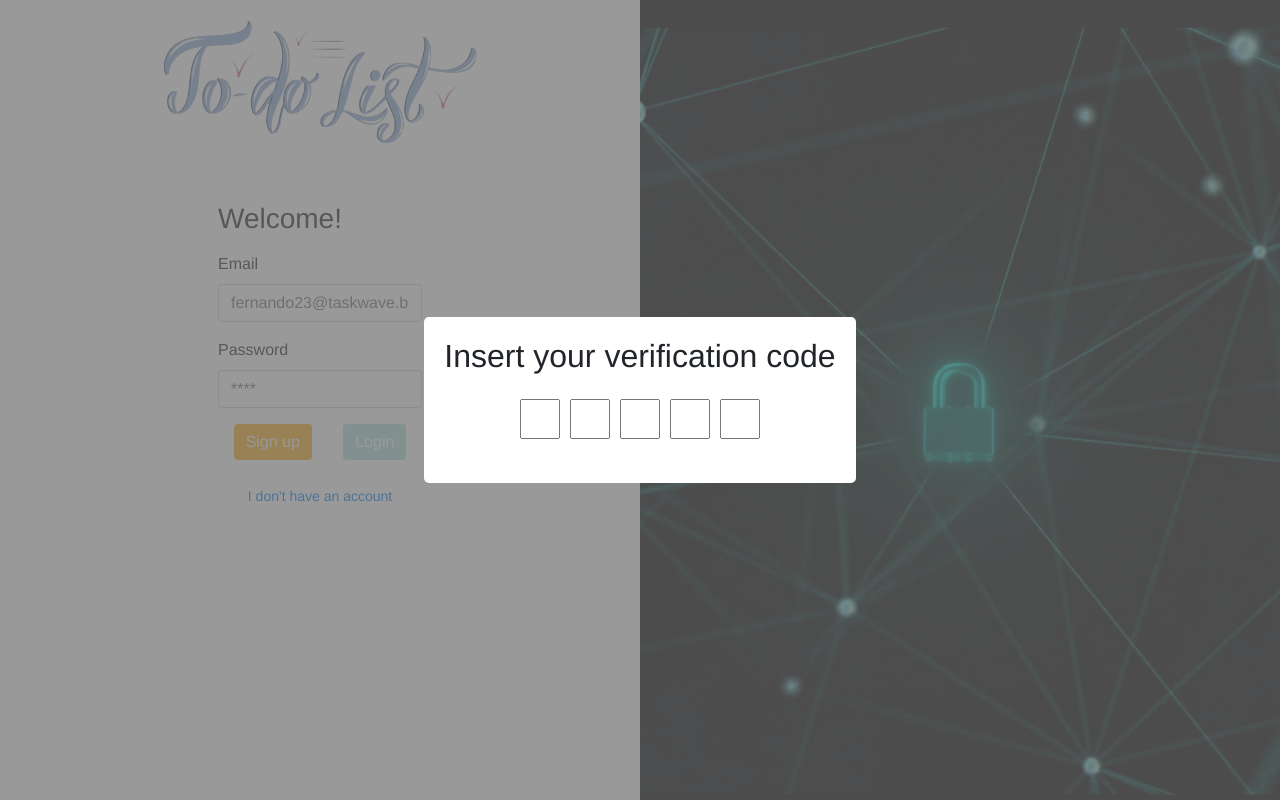
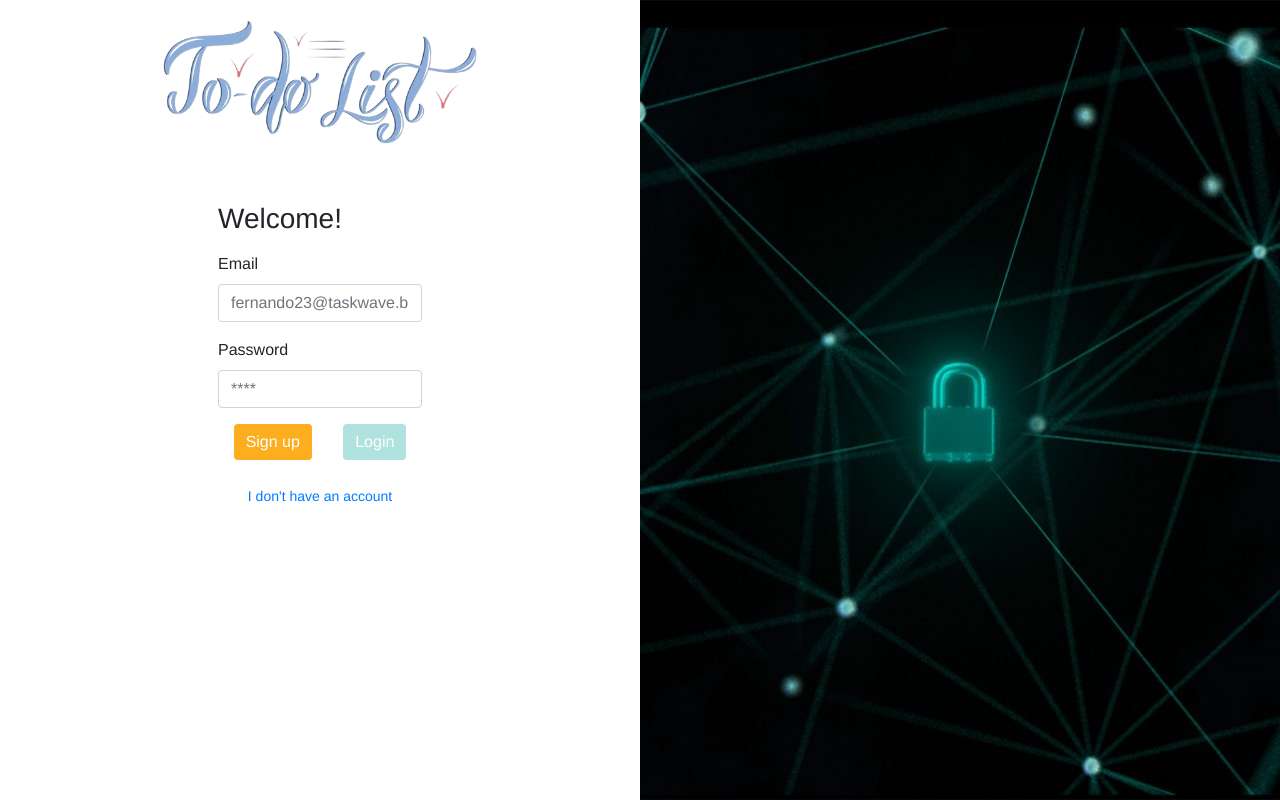
Before and after one commit to BertoPolo/numentech, a React (Create React App) app: page / in a window 1280 px wide. Built offline with nearby package versions, Linux system fonts and the light colour scheme; the HTML template or start-up script is replaced by a standard one.

Commit message:
leave "false" to allow push rest of code

```diff
--- a/src/components/Login.jsx
+++ b/src/components/Login.jsx
@@ -6,7 +6,7 @@ import VerificationLoginModal from "./VerificationLoginModal"
 
 
 const Login = () => {
-    const [isVerifiying, setIsVerifiying] = useState(true)
+    const [isVerifiying, setIsVerifiying] = useState(false)
 
     const handleVerifyingState = (data) => {
         setIsVerifiying(data);
--- a/src/components/LoginFormBox.jsx
+++ b/src/components/LoginFormBox.jsx
@@ -53,7 +53,6 @@ const FormBox = ({ isVerifiying }) => {
         }
     }
 
-
     return (
         <>
             <Form className="login-container" onSubmit={createToken} style={{ opacity: isCharging ? "0.5" : "1" }}>
```
Also changed, not shown: 1 other file (tests, documents, lock files or other folders).
